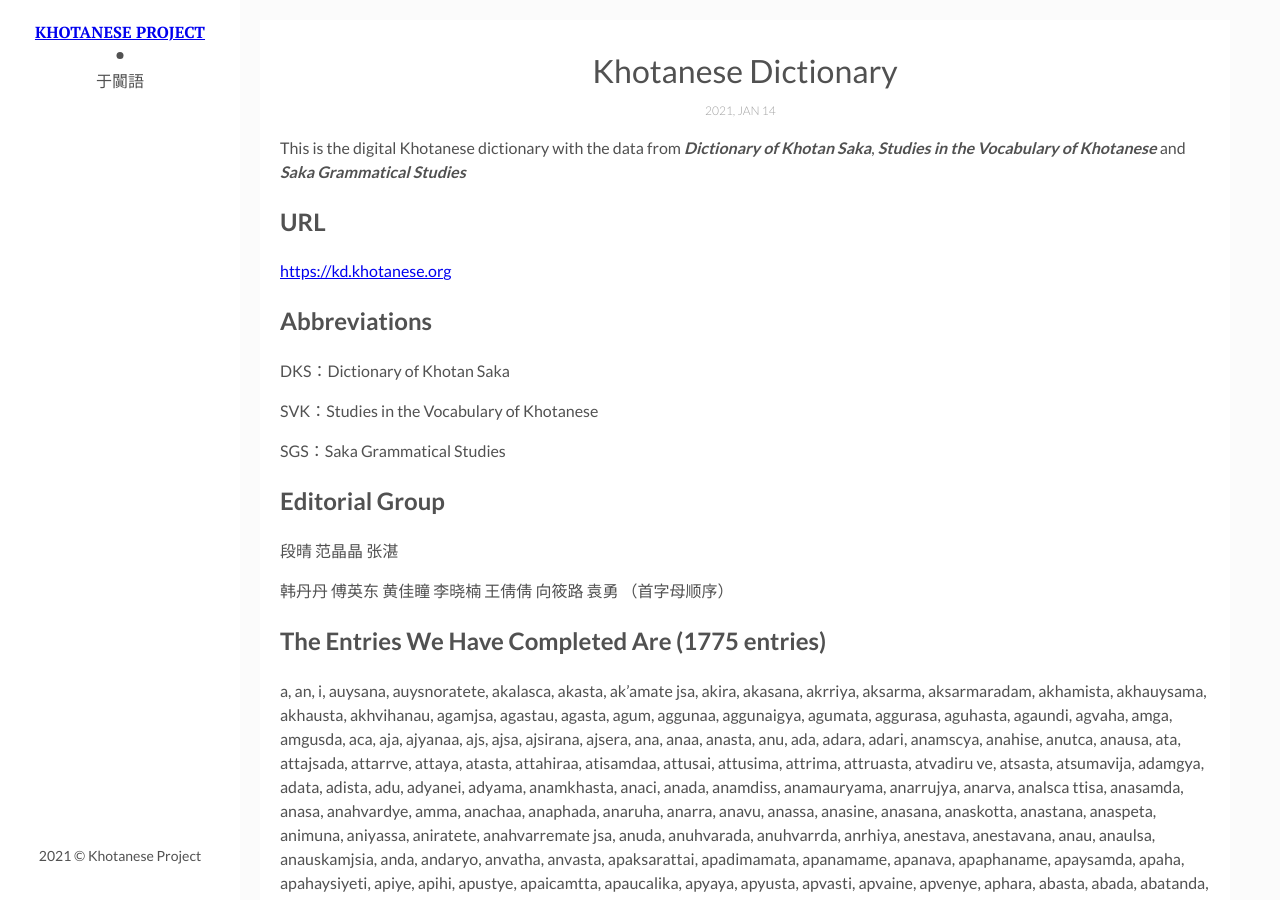
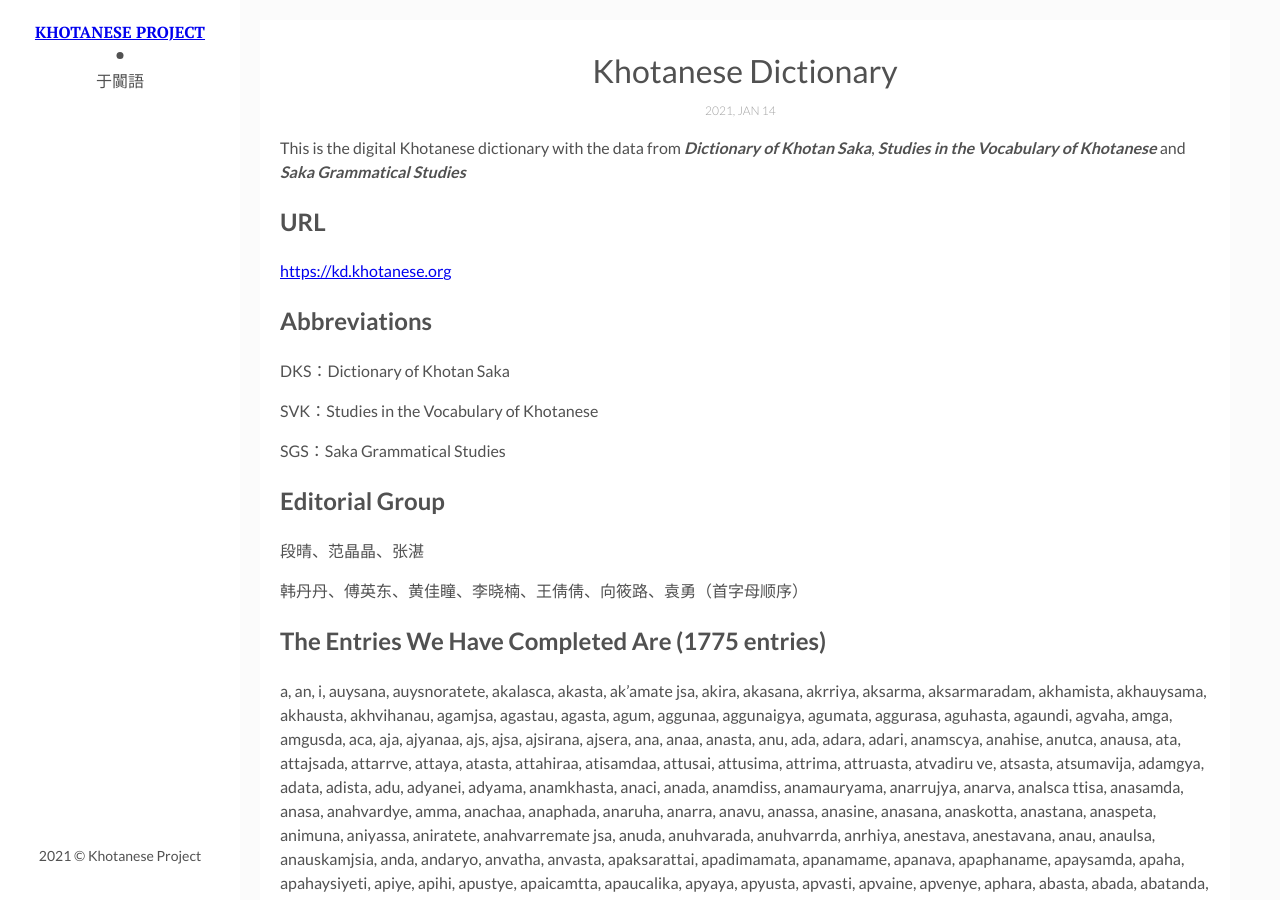
Before and after one commit to khotanese/khotanese.github.io, a Jekyll site: the page built from _posts/2021-1-15-khotanese-dictionary.markdown, in a window 1280 px wide and 900 px high. Built offline with Jekyll 4.4.1, drawn with Linux system fonts in a browser that asks for light colours.

```diff
--- a/_posts/2021-1-15-khotanese-dictionary.markdown
+++ b/_posts/2021-1-15-khotanese-dictionary.markdown
@@ -22,9 +22,9 @@ SGS：Saka Grammatical Studies
 
 ## Editorial Group
 
-段晴 范晶晶 张湛
+段晴、范晶晶、张湛
 
-韩丹丹 傅英东 黄佳瞳 李晓楠 王倩倩 向筱路 袁勇 （首字母顺序）
+韩丹丹、傅英东、黄佳瞳、李晓楠、王倩倩、向筱路、袁勇（首字母顺序）
 
 ## The Entries We Have Completed Are (1775 entries)
 
```
